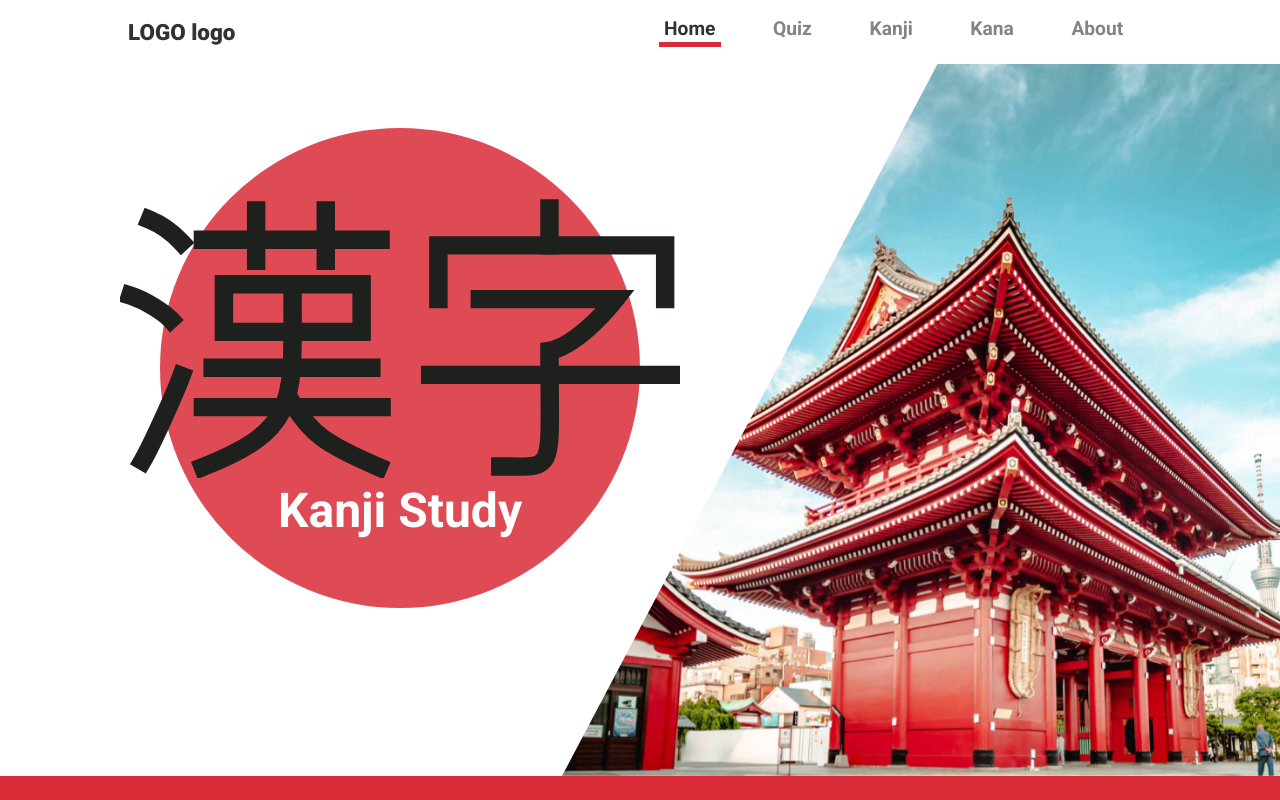
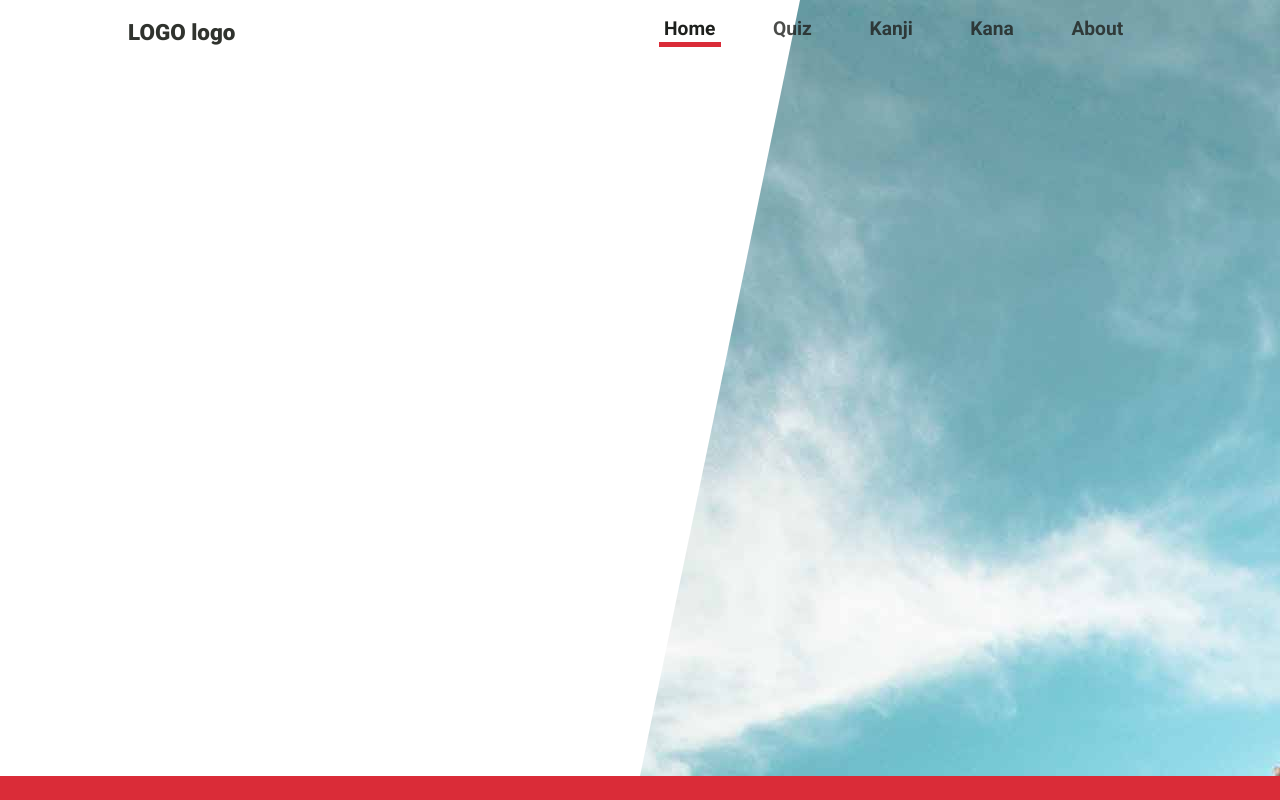
Before and after one commit to jorgebef/kanjistudy-client, a React (Create React App) app: page / in a window 1280 px wide. Shown: the top 800 px of the page. Built offline with nearby package versions, Linux system fonts and the light colour scheme; a web font is replaced by a local one.

Commit message:
small refactor

```diff
--- a/src/components/hero/index.tsx
+++ b/src/components/hero/index.tsx
@@ -1,93 +1,31 @@
-import styled from 'styled-components'
-import { AOStranslateL, AOStranslateR } from '../common/AOSImage.style'
+import { useRef } from 'react'
 import KanjiSVG from './kanjiSVG'
 import sensoJi from '../../assets/senso-ji-good.jpg'
-import { useRef } from 'react'
 import useAppear from '../../utils/useAppear'
 import { Title } from '../common/PageContainer'
-
-interface HeroWrapperProps {
-  bgImg?: string
-}
-
-const HeroWrapper = styled.div<HeroWrapperProps>`
-  display: flex;
-  position: relative;
-  flex-direction: column;
-  align-items: center;
-  justify-content: flex-start;
-  height: 75vh;
-  ${p => (p.bgImg ? `background-image: url(${p.bgImg})` : null)};
-  background-repeat: no-repeat;
-  background-size: cover;
-  /* margin-bottom: -5rem; */
-  padding: ${p => p.theme.compPadLg};
-  overflow: hidden;
-`
-
-const TextContainer = styled.div`
-  display: flex;
-  flex-direction: column;
-  position: absolute;
-  left: 10rem;
-  align-self: center;
-  justify-items: center;
-  justify-content: center;
-  border-radius: 50%;
-  height: 30rem;
-  width: 30rem;
-  background-color: ${p => p.theme.red + 'd9'};
-  transition: all ${p => p.theme.transition};
-
-  @media (max-width: ${p => p.theme.mediaMd}) {
-  left: 5rem;
-    height: 25rem;
-    width: 25rem;
-  }
-
-  @media (max-width: ${p => p.theme.mediaSm}) {
-    position: unset;
-    height: 20rem;
-    width: 20rem;
-  }
-`
-
-const ImgRight = styled(AOStranslateR)`
-  display: flex;
-  z-index: -9;
-  position: absolute;
-  bottom: 0;
-  height: 100%;
-  clip-path: polygon(57% 0, 100% 0, 100% 100%, 0% 100%);
-  animation: appear 0.5s linear forwards;
-
-  @media (max-width: ${p => p.theme.mediaSm}) {
-    height: 70%;
-    clip-path: polygon(100% 0, 100% 0, 100% 100%, 0% 100%);
-  }
-
-  @keyframes appear {
-    to {
-      opacity: 1;
-      right: 0;
-    }
-  }
-`
+import * as S from './styles'
 
 const Hero = () => {
   const imgRef = useRef(null)
   useAppear(imgRef)
 
+  // return (
+  //   <S.HeroWrapper>
+  //     <S.ImgRight>
+  //       <img src={sensoJi} alt='Senso-ji' />
+  //     </S.ImgRight>
+  //     <S.TextContainer>
+  //       <KanjiSVG />
+  //       <Title color='white'>Kanji Study</Title>
+  //     </S.TextContainer>
+  //   </S.HeroWrapper>
+  // )
+
   return (
-    <HeroWrapper>
-      <ImgRight>
-        <img src={sensoJi} alt='Senso-ji' />
-      </ImgRight>
-      <TextContainer>
-        <KanjiSVG />
-        <Title color='white'>Kanji Study</Title>
-      </TextContainer>
-    </HeroWrapper>
+    <S.HeroWrapperB>
+      <S.ImgRight bgImg={sensoJi}>
+      </S.ImgRight>
+    </S.HeroWrapperB>
   )
 }
 
--- /dev/null
+++ b/src/components/hero/styles.ts
@@ -0,0 +1,86 @@
+import { AOStranslateL, AOStranslateR } from '../common/AOSImage.style'
+import styled from 'styled-components'
+
+
+export const HeroWrapper = styled.div`
+  display: flex;
+  position: relative;
+  flex-direction: column;
+  align-items: center;
+  justify-content: flex-start;
+  height: 75vh;
+  background-repeat: no-repeat;
+  background-size: cover;
+  /* margin-bottom: -5rem; */
+  padding: ${p => p.theme.compPadLg};
+  overflow: hidden;
+`
+
+export const HeroWrapperB = styled.div`
+  display: flex;
+  position: relative;
+  flex-direction: column;
+  align-items: center;
+  justify-content: center;
+  height: 75vh;
+  background-repeat: no-repeat;
+  background-size: cover;
+  /* margin-bottom: -5rem; */
+  overflow: hidden;
+  padding: ${p => p.theme.compPadLg};
+`
+
+export const TextContainer = styled.div`
+  display: flex;
+  flex-direction: column;
+  position: absolute;
+  left: 10rem;
+  align-self: center;
+  justify-items: center;
+  justify-content: center;
+  border-radius: 50%;
+  height: 30rem;
+  width: 30rem;
+  background-color: ${p => p.theme.red + 'd9'};
+  transition: all ${p => p.theme.transition};
+
+  @media (max-width: ${p => p.theme.mediaMd}) {
+    left: 5rem;
+    height: 25rem;
+    width: 25rem;
+  }
+
+  @media (max-width: ${p => p.theme.mediaSm}) {
+    position: unset;
+    height: 20rem;
+    width: 20rem;
+  }
+`
+
+interface ImgProps {
+  bgImg?: string
+}
+
+export const ImgRight = styled(AOStranslateR)<ImgProps>`
+  display: flex;
+  z-index: -9;
+  position: absolute;
+  bottom: 0;
+  height: 100%;
+  width: 50%;
+  clip-path: polygon(25% 0, 100% 0, 100% 100%, 0% 100%);
+  animation: appear 0.5s linear forwards;
+  ${p => (p.bgImg ? `background-image: url(${p.bgImg})` : null)};
+
+  @media (max-width: ${p => p.theme.mediaSm}) {
+    height: 70%;
+    clip-path: polygon(100% 0, 100% 0, 100% 100%, 0% 100%);
+  }
+
+  @keyframes appear {
+    to {
+      opacity: 1;
+      right: 0;
+    }
+  }
+`
--- a/src/components/navbar/styles.ts
+++ b/src/components/navbar/styles.ts
@@ -13,9 +13,9 @@ export const NavContainer = styled.nav<NavContainerProps>`
   height: ${p => p.theme.navH + 'rem'};
   top: 0;
   width: 100%;
-  justify-content: space-between;
-  background-color: ${p => p.theme.white};
-  /* background-color: ${p => (p.scrollpos === 0 ? null : p.theme.white)}; */
+  /* justify-content: space-between; */
+  /* background-color: ${p => p.theme.white}; */
+  background-color: ${p => (p.scrollpos === 0 ? p.isopen ? p.theme.white : null : p.theme.white)};
   /* border-bottom: ${p => p.scrollpos === 0 ? null : '1px solid '+p.theme.grey}; */
   /* box-shadow: ${p => p.scrollpos === 0 ? null : 'rgb(10 10 10 / 15%) 0px 0.5rem 1rem 0px'}; */
   align-items: stretch;
@@ -32,6 +32,8 @@ export const LogoContainer = styled.div`
   height: inherit;
   text-decoration: none;
   align-self: flex-start;
+  align-items: center;
+  /* justify-content:center; */
   white-space: nowrap;
 
   @media (max-width: ${p => p.theme.mediaMd}) {
@@ -43,7 +45,6 @@ export const LogoContainer = styled.div`
 `
 
 export const Logo = styled(Link)`
-  align-self: center;
   text-decoration: none;
   font-weight: 800;
   cursor: pointer;
@@ -131,7 +132,7 @@ export const Menu = styled.ul<MenuProps>`
 
 export const MenuLink = styled(NavLink)<MenuProps>`
   display: flex;
-  color: ${p => p.theme.fg};
+  color: ${p => p.theme.black};
   padding: 0 1rem;
   margin: 0 1vw;
   cursor: pointer;
@@ -141,7 +142,7 @@ export const MenuLink = styled(NavLink)<MenuProps>`
   text-align: center;
   align-self: stretch;
   transition: all ease-in-out 0.25s;
-  opacity: 0.6;
+  opacity: 0.8;
 
   &:hover,
   &.active {
```
